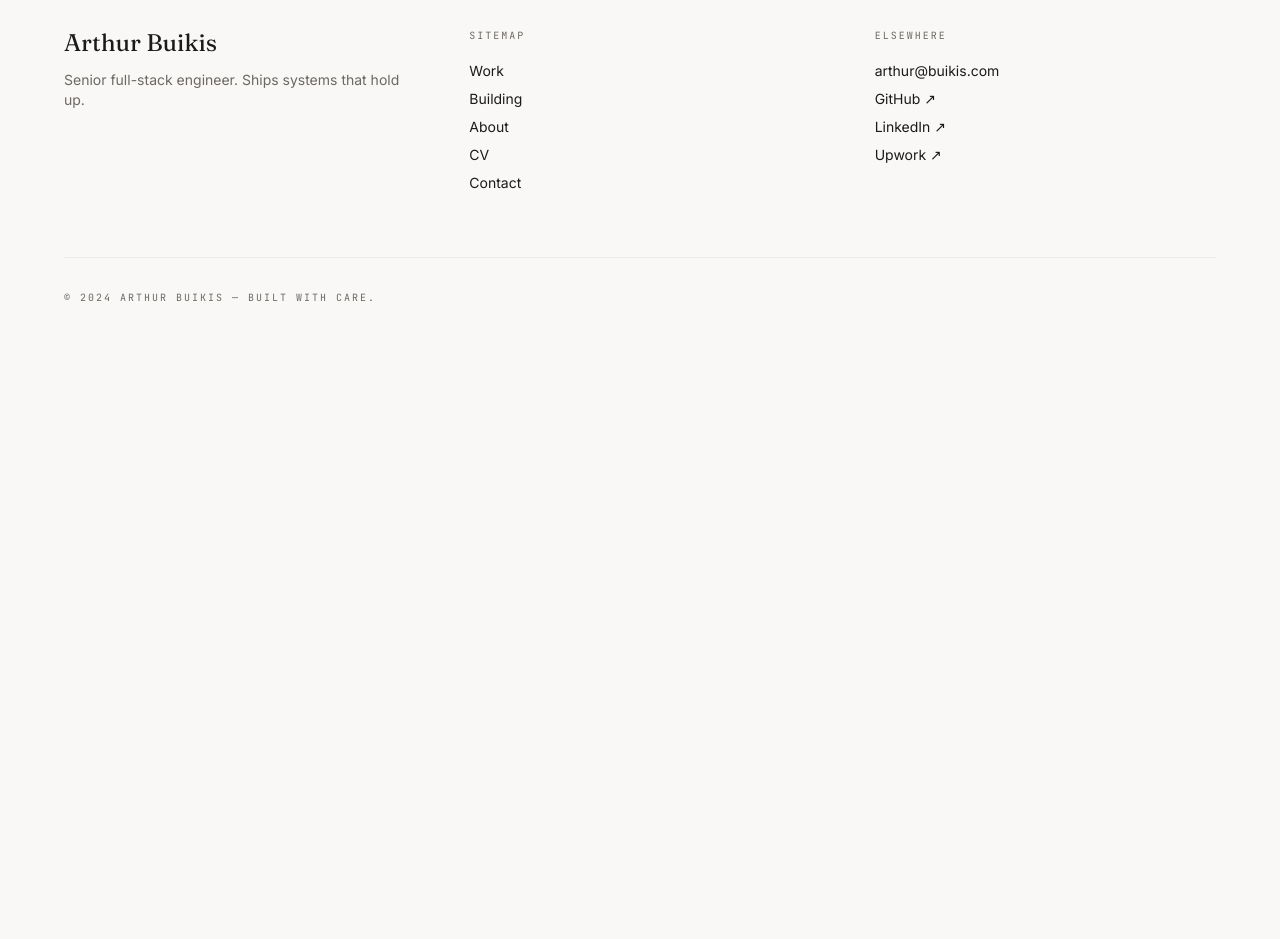
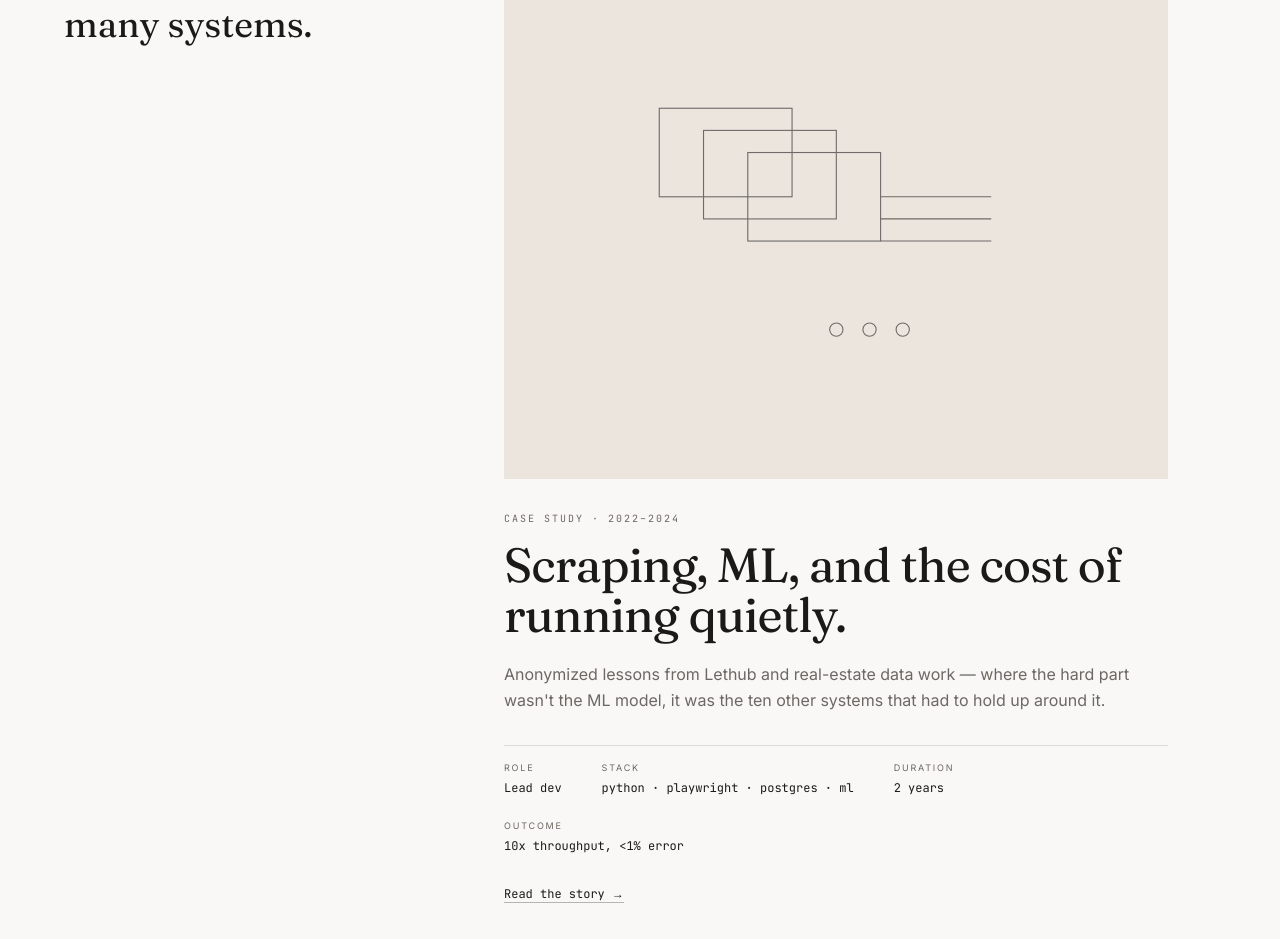
Before and after one commit to Artufe/Artufe.github.io, a Next.js app: page / in a window 1280 px wide. Shown: the part 1381-2320 px from the top of the page. Before the commit the page ends 1783 px from the top, so only its background shows below. Built offline with nearby package versions, Linux system fonts and the light colour scheme.

Commit message:
Add Home featured work section

```diff
--- a/app/page.tsx
+++ b/app/page.tsx
@@ -1,11 +1,13 @@
 import { Hero } from '@/components/hero';
 import { AboutSnippet } from '@/components/about-snippet';
+import { FeaturedWork } from '@/components/featured-work';
 
 export default function Home() {
   return (
     <>
       <Hero />
       <AboutSnippet />
+      <FeaturedWork />
     </>
   );
 }
--- /dev/null
+++ b/components/featured-work.tsx
@@ -0,0 +1,58 @@
+import Link from 'next/link';
+import { Card } from '@/components/ui/card';
+import { MetaRow } from '@/components/ui/meta-row';
+import { ScrollReveal } from '@/components/scroll-reveal';
+
+export function FeaturedWork() {
+  return (
+    <section id="work" className="mx-auto max-w-[1600px] px-6 py-24 lg:px-16 lg:py-32 border-t border-[var(--fg)]/10">
+      <ScrollReveal>
+        <div className="grid gap-6 lg:grid-cols-12">
+          <div className="lg:col-span-3">
+            <p className="font-mono text-[10px] uppercase tracking-[0.2em] text-[var(--fg-muted)]">Selected work</p>
+            <p className="mt-2 font-serif text-3xl lg:text-4xl leading-tight">One case,<br />many systems.</p>
+          </div>
+          <div className="lg:col-span-8 lg:col-start-5">
+            <Link href="/work/lethub-scraping-ml" className="block">
+              <Card className="border-t border-[var(--fg)]/30">
+                <div className="aspect-[4/3] w-full mb-8 overflow-hidden relative bg-[var(--bg-muted)] flex items-center justify-center">
+                  {/* Placeholder geometric graphic — replace with real illustration later */}
+                  <svg viewBox="0 0 400 300" className="w-2/3 opacity-60 grayscale transition-all duration-[var(--dur-cinematic)] group-hover:grayscale-0 group-hover:opacity-100" fill="none" stroke="currentColor" strokeWidth="1">
+                    <rect x="40" y="40" width="120" height="80" />
+                    <rect x="80" y="60" width="120" height="80" />
+                    <rect x="120" y="80" width="120" height="80" />
+                    <line x1="240" y1="120" x2="340" y2="120" />
+                    <line x1="240" y1="140" x2="340" y2="140" />
+                    <line x1="240" y1="160" x2="340" y2="160" />
+                    <circle cx="200" cy="240" r="6" />
+                    <circle cx="230" cy="240" r="6" />
+                    <circle cx="260" cy="240" r="6" />
+                  </svg>
+                </div>
+                <p className="font-mono text-[10px] uppercase tracking-[0.2em] text-[var(--fg-muted)]">Case study · 2022–2024</p>
+                <h3 className="mt-3 font-serif text-4xl lg:text-5xl leading-[1.05]">
+                  Scraping, ML, and the cost of running quietly.
+                </h3>
+                <p className="mt-5 text-[var(--fg-muted)] leading-[1.65] max-w-2xl">
+                  Anonymized lessons from Lethub and real-estate data work — where the hard part wasn&apos;t the ML model, it was the ten other systems that had to hold up around it.
+                </p>
+                <MetaRow
+                  className="mt-8"
+                  items={[
+                    { label: 'Role', value: 'Lead dev' },
+                    { label: 'Stack', value: 'python · playwright · postgres · ml' },
+                    { label: 'Duration', value: '2 years' },
+                    { label: 'Outcome', value: '10x throughput, <1% error' },
+                  ]}
+                />
+                <p className="mt-8 font-mono text-xs underline underline-offset-4 decoration-[var(--fg)]/30 group-hover:decoration-[var(--accent)] group-hover:text-[var(--accent)] transition-colors">
+                  Read the story →
+                </p>
+              </Card>
+            </Link>
+          </div>
+        </div>
+      </ScrollReveal>
+    </section>
+  );
+}
```
